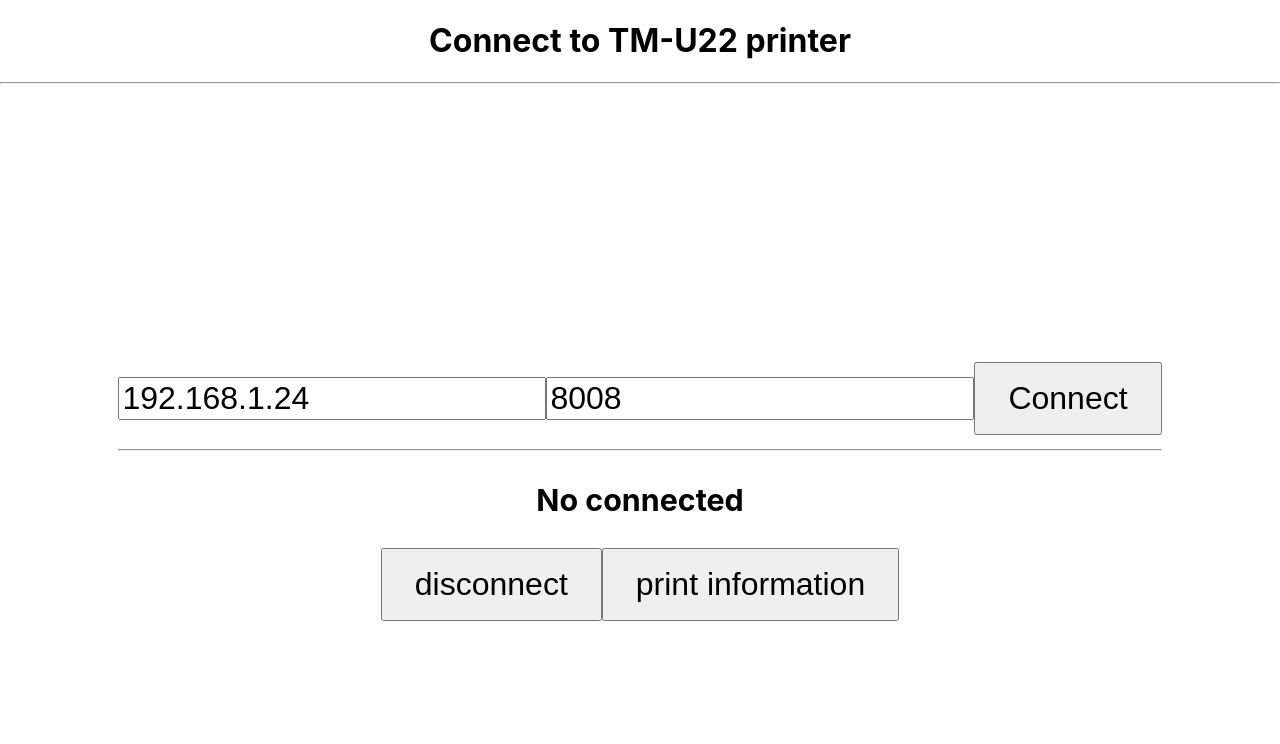
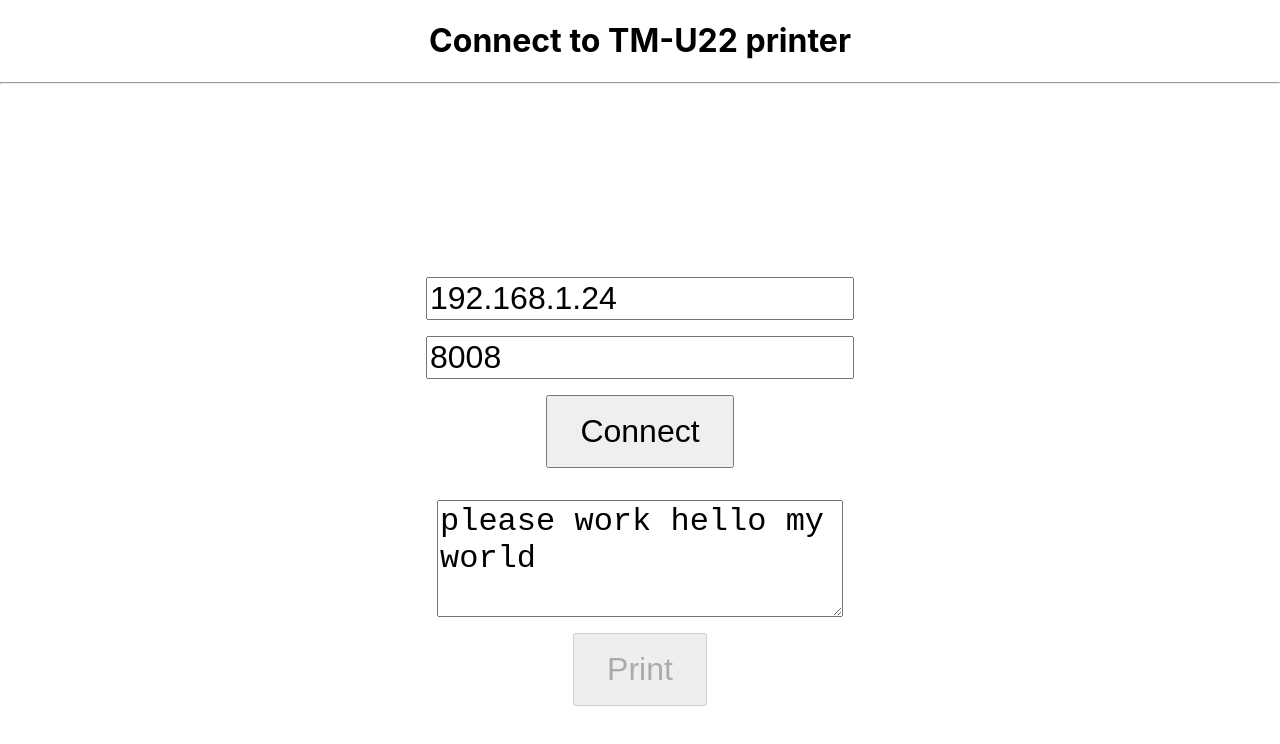
Before and after one commit to Moumou-coder/printer-app, a React (Create React App) app: page / in a window 1280 px wide. Shown: the top 744 px of the page. Built offline with nearby package versions, Linux system fonts and the light colour scheme.

Commit message:
update v3 printer

```diff
--- a/src/App.js
+++ b/src/App.js
@@ -8,7 +8,8 @@
 			<h1>Connect to TM-U22 printer</h1>
 			<hr />
 			<header className="App-header">
-				<Thermal />
+				{/* <Thermal /> */}
+				<Printer />
 			</header>
 		</div>
 	);
--- a/src/Printer.js
+++ b/src/Printer.js
@@ -1,15 +1,17 @@
 import React, { useRef, useState } from "react";
 
 const Printer = () => {
-	const [ipAddress, setIpAddress] = useState("192.168.0.239");
+	const [ipAddress, setIpAddress] = useState("192.168.1.24");
 	const [port, setPort] = useState("8008");
-	const deviceID_printer = "local_printer";
-	const [textToPrint, setTextToPrint] = useState("");
+	const [textToPrint, setTextToPrint] = useState("please work hello my world");
 	const [connectionStatus, setConnectionStatus] = useState("");
 
+	//constantes
 	const STATUS_CONNECTED = "Connected";
-	let ePosDev = new window.epson.ePOSDevice();
-	let printer;
+	const deviceID_printer = "local_printer";
+	const options = { crypto: false, buffer: false };
+	const printer = useRef();
+	const ePosDev = new window.epson.ePOSDevice();
 
 	function connect() {
 		ePosDev.connect(ipAddress, port, callback_connect);
@@ -18,9 +20,9 @@
 	function callback_connect(data) {
 		if (data == "OK" || data == "SSL_CONNECT_OK") {
 			ePosDev.createDevice(
-				"local_printer",
+				deviceID_printer,
 				ePosDev.DEVICE_TYPE_PRINTER,
-				{ crypto: false, buffer: false },
+				options,
 				cbCreateDevice_printer
 			);
 		} else {
@@ -30,7 +32,7 @@
 
 	function cbCreateDevice_printer(devobj, retcode) {
 		if (retcode == "OK") {
-			printer = devobj;
+			printer.current = devobj;
 			printer.onreceive = function (res) {
 				alert(res.success);
 			};
@@ -44,15 +46,13 @@
 	}
 
 	const print = (text) => {
-		// if (!printer) {
-		// 	alert("Not connected to printer");
-		// 	return;
-		// }
-		printer.addTextAlign(printer.ALIGN_CENTER);
-		printer.addText(text);
-		printer.send();
-		printer.addCut(printer.CUT_FEED);
-		printer.send();
+		let device = printer.current;
+		if (!device) {
+			alert("Not connected to printer");
+			return;
+		}
+		device.addText(text);
+		device.send();
 	};
 
 	return (
```
